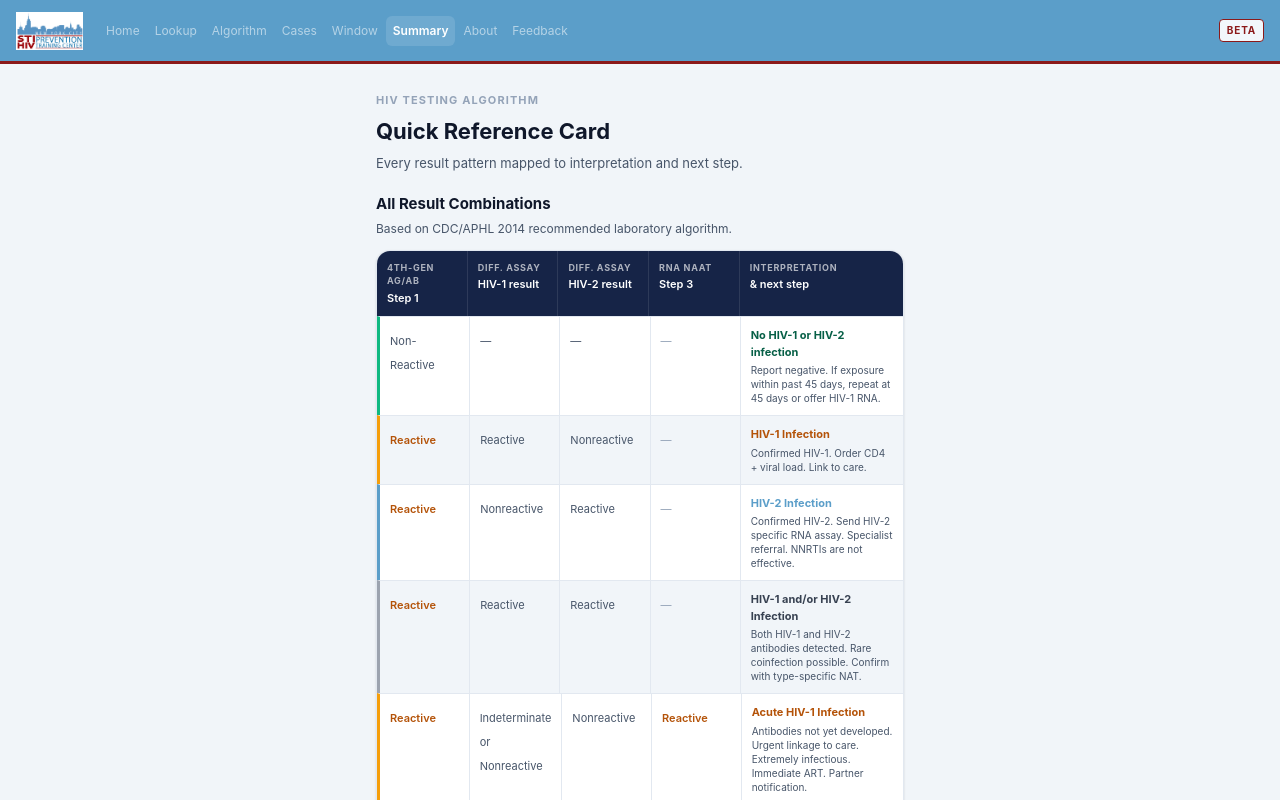
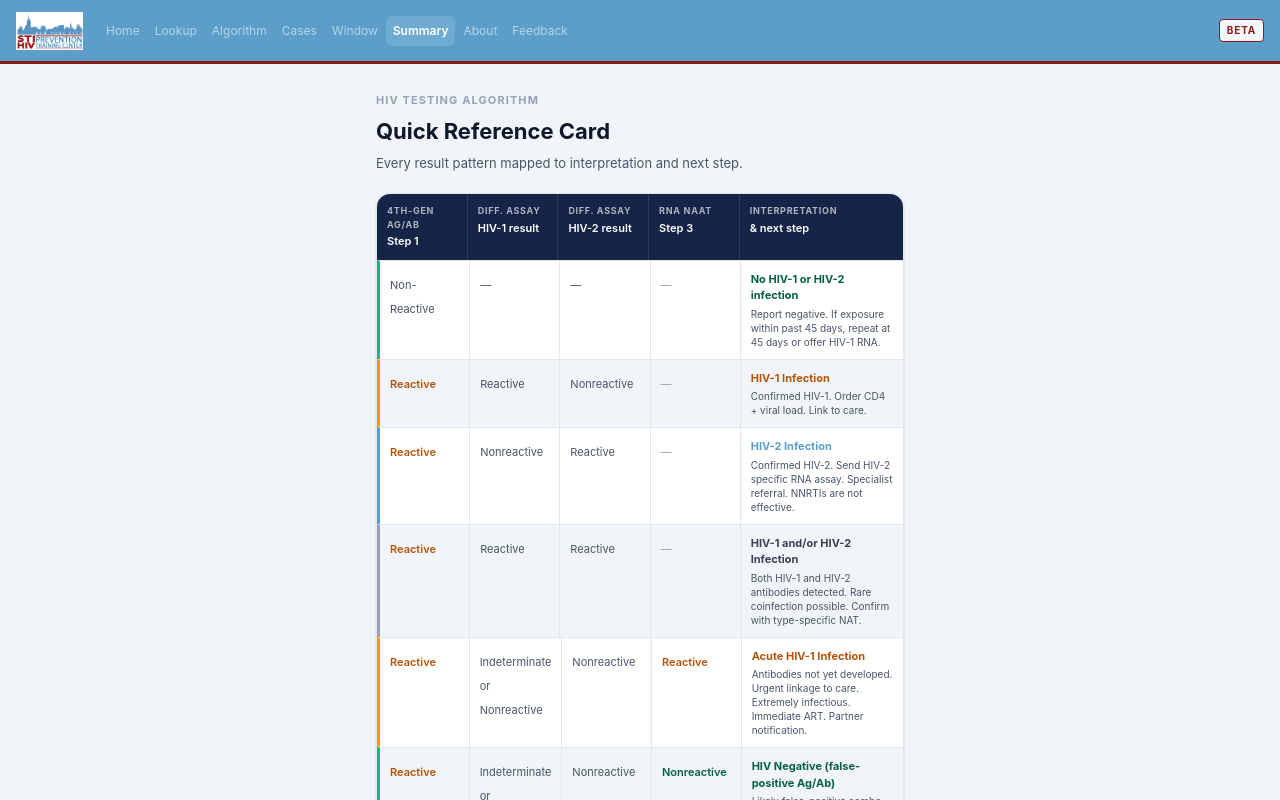
Before and after one commit to jason10033/hiv-interpretation, a React (Vite) app: page /reference in a window 1280 px wide. Shown: the top 800 px of the page. Built offline with nearby package versions, Linux system fonts and the light colour scheme.

Commit message:
Remove All Result Combinations heading and CDC subtext from Summary page

```diff
--- a/gitpush.cjs
+++ b/gitpush.cjs
@@ -19,7 +19,7 @@ function run(cmd) {
 run('config user.email "jason10033@github.com"')
 run('config user.name "Jason"')
 run('add -A')
-run('commit -m "Trim clinical disclaimer: remove and risk"')
+run('commit -m "Remove All Result Combinations heading and CDC subtext from Summary page"')
 const fs = require('fs')
 const token = fs.readFileSync(require('path').join(__dirname, '.github-token'), 'utf8').trim()
 run(`remote set-url origin https://${token}@github.com/jason10033/hiv-interpretation.git`)
--- a/src/pages/QuickReference.jsx
+++ b/src/pages/QuickReference.jsx
@@ -75,10 +75,6 @@ export default function QuickReference() {
 
       {/* Main Results Table */}
       <div style={{ marginBottom: 28 }}>
-        <div style={{ marginBottom: 12 }}>
-          <h2 style={{ fontSize: 15, fontWeight: 700, color: 'var(--text-primary)', marginBottom: 4 }}>All Result Combinations</h2>
-          <p style={{ fontSize: 12, color: 'var(--text-secondary)' }}>Based on CDC/APHL 2014 recommended laboratory algorithm.</p>
-        </div>
 
         <div style={{
           background: 'var(--surface)',
```
